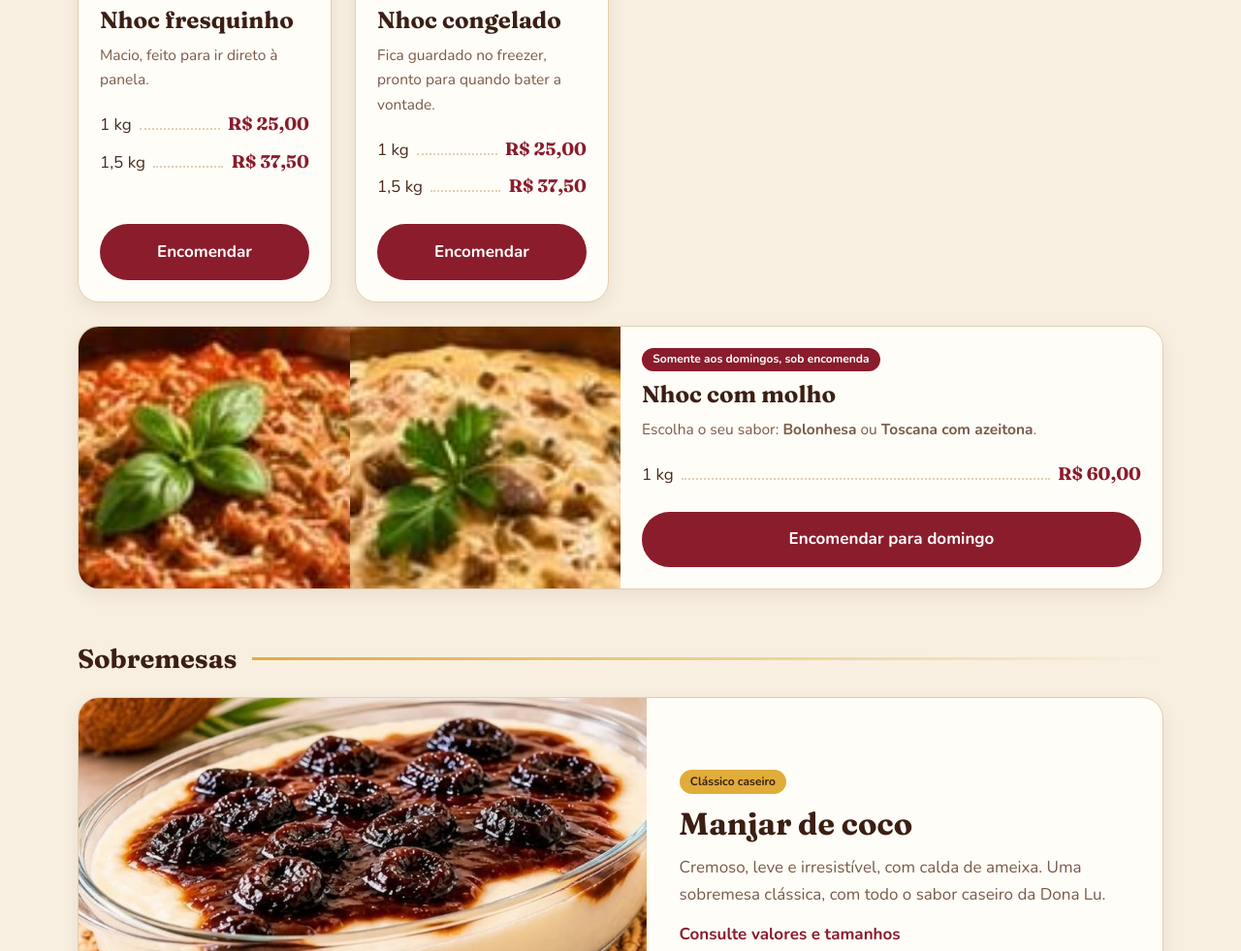
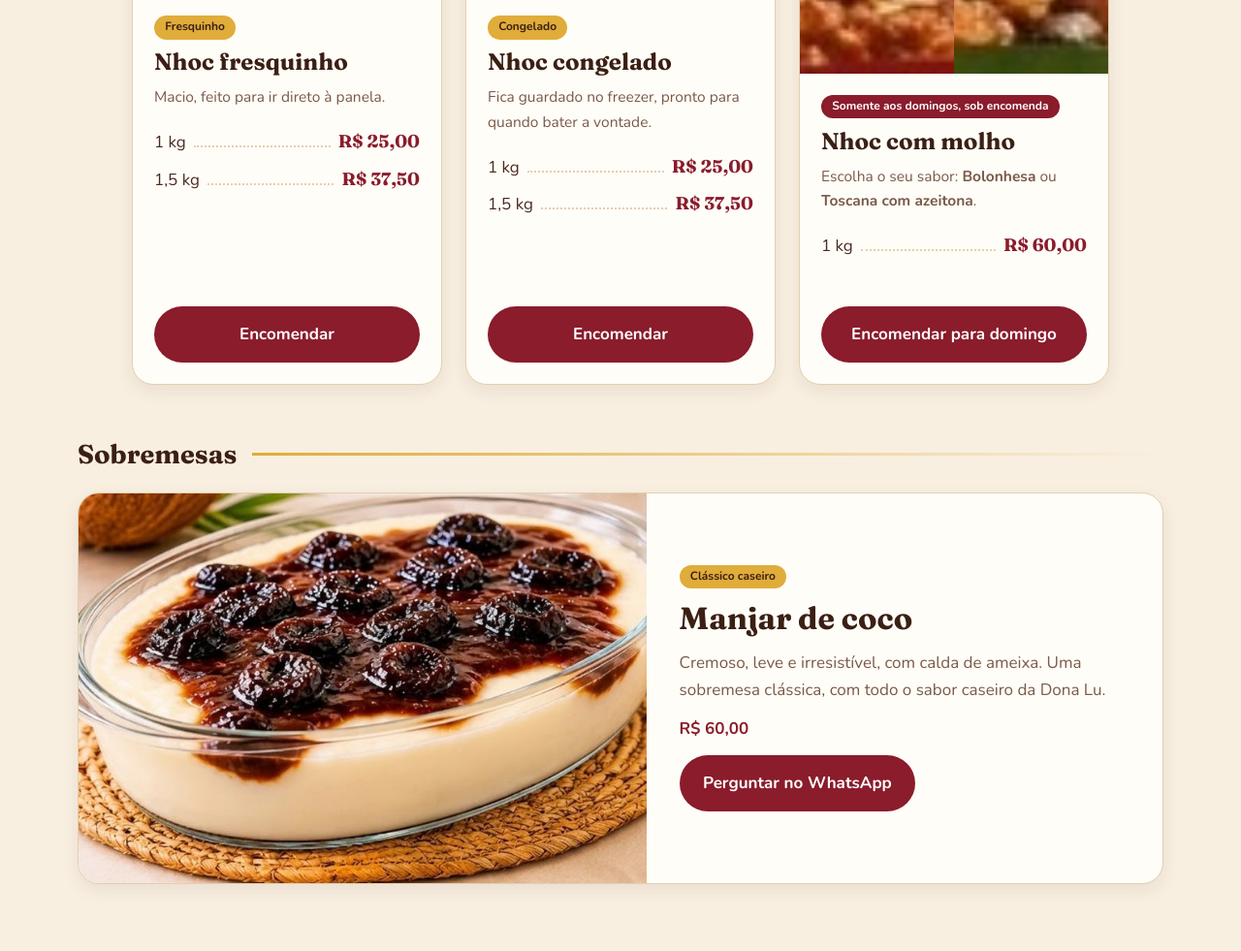
Before and after one commit to tiagocosta02071221-cmyk/Dona-Lu-WebSite, a plain HTML site: page index.html in a window 1280 px wide. Shown: the part 2765-3746 px from the top of the page at 97% size. Drawn offline with nearby package versions, Linux system fonts and the light colour scheme.

Commit message:
Update3 Dona Lu website

```diff
--- a/index.html
+++ b/index.html
@@ -5,6 +5,7 @@
 <meta name="viewport" content="width=device-width, initial-scale=1, viewport-fit=cover">
 <title>Dona Lu · Comida caseira, massas artesanais e sobremesas</title>
 <meta name="description" content="Empadas, nhoc e sobremesas caseiras feitas com carinho. Encomende pelo WhatsApp.">
+<link rel="icon" href="img/favicon.png" type="image/png" sizes="512x512">
 <link rel="stylesheet" href="https://fonts.googleapis.com/css2?family=Fraunces:ital,wght@0,600;0,700;1,600&family=Kaushan+Script&family=Nunito:wght@400;600;700&display=swap">
 <link rel="stylesheet" href="style.css">
 </head>
@@ -56,14 +57,14 @@
 <p class="note">Temos também outras opções de tamanho!</p>
 
 <div class="sub"><h3>Nhoc</h3></div>
-<div class="grid">
-<article class="card"><img src="img/fresco.jpg" alt="Nhoc fresquinho" loading="lazy"><div class="in"><span class="tag gold">Fresquinho</span><h3>Nhoc fresquinho</h3><p>Macio, feito para ir direto à panela.</p>
+<div class="grid nhoc-grid">
+<article class="card"><img src="img/nhoc-fresco.png" alt="Nhoc fresquinho" loading="lazy"><div class="in"><span class="tag gold">Fresquinho</span><h3>Nhoc fresquinho</h3><p>Macio, feito para ir direto à panela.</p>
 <ul class="price"><li><span>1 kg</span><b>R$ 25,00</b></li><li><span>1,5 kg</span><b>R$ 37,50</b></li></ul>
 <a class="btn btn-wine" data-wa="Olá, Dona Lu! Gostaria de encomendar nhoc fresquinho.">Encomendar</a></div></article>
-<article class="card"><img src="img/congelado.jpg" alt="Nhoc congelado em embalagem" loading="lazy"><div class="in"><span class="tag gold">Congelado</span><h3>Nhoc congelado</h3><p>Fica guardado no freezer, pronto para quando bater a vontade.</p>
+<article class="card"><img src="img/nhoc-congelado.png" alt="Nhoc congelado em embalagem" loading="lazy"><div class="in"><span class="tag gold">Congelado</span><h3>Nhoc congelado</h3><p>Fica guardado no freezer, pronto para quando bater a vontade.</p>
 <ul class="price"><li><span>1 kg</span><b>R$ 25,00</b></li><li><span>1,5 kg</span><b>R$ 37,50</b></li></ul>
 <a class="btn btn-wine" data-wa="Olá, Dona Lu! Gostaria de encomendar nhoc congelado.">Encomendar</a></div></article>
-<article class="card wide"><div class="pics"><img src="img/bolonhesa.jpg" alt="Molho bolonhesa" loading="lazy"><img src="img/toscana.jpg" alt="Molho toscana com azeitona" loading="lazy"></div>
+<article class="card wide"><div class="pics"><img src="img/nhoc-bolonhesa.png" alt="Molho bolonhesa" loading="lazy"><img src="img/nhoc-toscana.png" alt="Molho toscana com azeitona" loading="lazy"></div>
 <div class="in"><span class="tag">Somente aos domingos, sob encomenda</span><h3>Nhoc com molho</h3><p>Escolha o seu sabor: <b>Bolonhesa</b> ou <b>Toscana com azeitona</b>.</p>
 <ul class="price"><li><span>1 kg</span><b>R$ 60,00</b></li></ul>
 <a class="btn btn-wine" data-wa="Olá, Dona Lu! Gostaria de encomendar nhoc com molho para domingo.">Encomendar para domingo</a></div></article>
@@ -72,7 +73,7 @@
 <div class="sub"><h3>Sobremesas</h3></div>
 <article class="feat"><img src="img/manjar.jpg" alt="Manjar de coco com calda de ameixa em travessa de vidro" loading="lazy">
 <div class="in"><span class="tag gold">Clássico caseiro</span><h2 style="font-size:2rem">Manjar de coco</h2><p style="margin:0;color:var(--muted)">Cremoso, leve e irresistível, com calda de ameixa. Uma sobremesa clássica, com todo o sabor caseiro da Dona Lu.</p>
-<p style="margin:0;font-weight:700;color:var(--accent)">Consulte valores e tamanhos</p>
+<p style="margin:0;font-weight:700;color:var(--accent)">R$ 60,00</p>
 <a class="btn btn-wine" data-wa="Olá, Dona Lu! Gostaria de saber valores e tamanhos do manjar de coco.">Perguntar no WhatsApp</a></div></article>
 </div></section>
 
--- a/main.js
+++ b/main.js
@@ -1,3 +1,25 @@
 document.querySelectorAll('[data-wa]').forEach(function(a){
 var m=a.getAttribute('data-wa')||'Olá, Dona Lu! Gostaria de fazer uma encomenda.';
 a.href='https://wa.me/5514997836322?text='+encodeURIComponent(m);a.target='_blank';a.rel='noopener';});
+
+if ('IntersectionObserver' in window) {
+var revealItems=document.querySelectorAll('.hero-grid > div, .hero-img, .head, .sub, .trio > div, .grid > .card, .feat, .steps > div, .final .wrap > *');
+var revealObserver=new IntersectionObserver(function(entries){
+var shown=0;
+entries.forEach(function(entry){
+if(entry.isIntersecting){
+entry.target.style.setProperty('--reveal-delay',Math.min(shown*90,270)+'ms');
+shown++;
+entry.target.classList.add('is-visible');
+} else {
+entry.target.classList.remove('is-visible');
+}
+});
+},{threshold:0.1,rootMargin:'0px 0px -32px 0px'});
+
+revealItems.forEach(function(item){
+item.classList.add('reveal');
+revealObserver.observe(item);
+});
+document.documentElement.classList.add('js-reveal');
+}
--- a/style.css
+++ b/style.css
@@ -52,6 +52,9 @@ section{padding:72px 0}
 .trio span{font-size:2rem}
 .trio p{margin:0;color:var(--muted);font-size:.97rem}
 .grid{display:grid;gap:24px;grid-template-columns:repeat(auto-fit,minmax(260px,1fr))}
+.nhoc-grid{display:flex;flex-wrap:wrap;justify-content:center}
+.nhoc-grid>.card{flex:1 1 260px;max-width:320px}
+.nhoc-grid .wide{grid-column:auto;flex-direction:column}
 .card{background:var(--surface);border:1px solid var(--line);border-radius:22px;overflow:hidden;display:flex;flex-direction:column;box-shadow:0 6px 18px rgba(59,31,20,.08)}
 .card img{width:100%;aspect-ratio:4/3;object-fit:cover}
 .card .in{padding:22px;display:flex;flex-direction:column;gap:.6rem;flex:1}
@@ -91,4 +94,8 @@ footer{background:var(--brown);color:var(--beige);text-align:center;padding:28px
 footer b{font:400 1.4rem var(--script);color:var(--gold)}
 .fab{position:fixed;right:18px;bottom:calc(18px + env(safe-area-inset-bottom,0px));width:60px;height:60px;border-radius:50%;background:#25a244;display:grid;place-content:center;box-shadow:0 8px 20px rgba(0,0,0,.35);z-index:35}
 .fab svg{width:32px;height:32px;fill:#fff}
-@media(prefers-reduced-motion:reduce){html{scroll-behavior:auto}.btn{transition:none}}
+.js-reveal .reveal{opacity:0;transform:translateY(22px);transition:opacity .55s ease var(--reveal-delay,0ms),transform .55s cubic-bezier(.2,.7,.2,1) var(--reveal-delay,0ms)}
+.js-reveal .reveal.is-visible{opacity:1;transform:none}
+.js-reveal .btn.reveal{transform:none;transition:opacity .55s ease var(--reveal-delay,0ms),transform .2s,box-shadow .2s}
+.js-reveal .btn.reveal.is-visible:hover{transform:translateY(-2px)}
+@media(prefers-reduced-motion:reduce){html{scroll-behavior:auto}.btn{transition:none}.js-reveal .reveal{transform:none;transition:opacity .6s ease var(--reveal-delay,0ms)}.js-reveal .btn.reveal{transition:opacity .6s ease var(--reveal-delay,0ms)}}
```
Also changed, not shown: img/favicon.jpg (added), img/favicon.png (added), img/nhoc-bolonhesa.png (added), img/nhoc-congelado.png (added), img/nhoc-fresco.png (added), img/nhoc-toscana.png (added).
